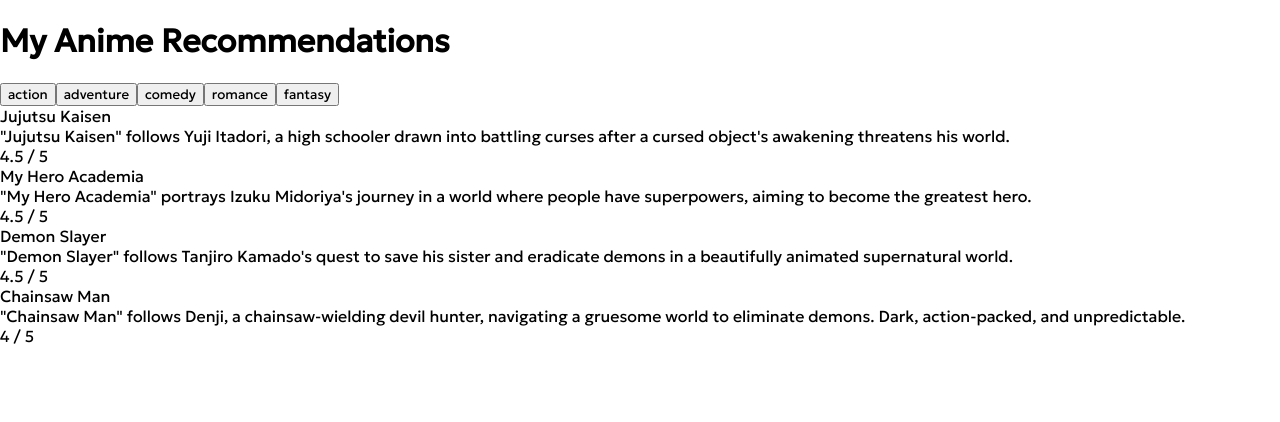
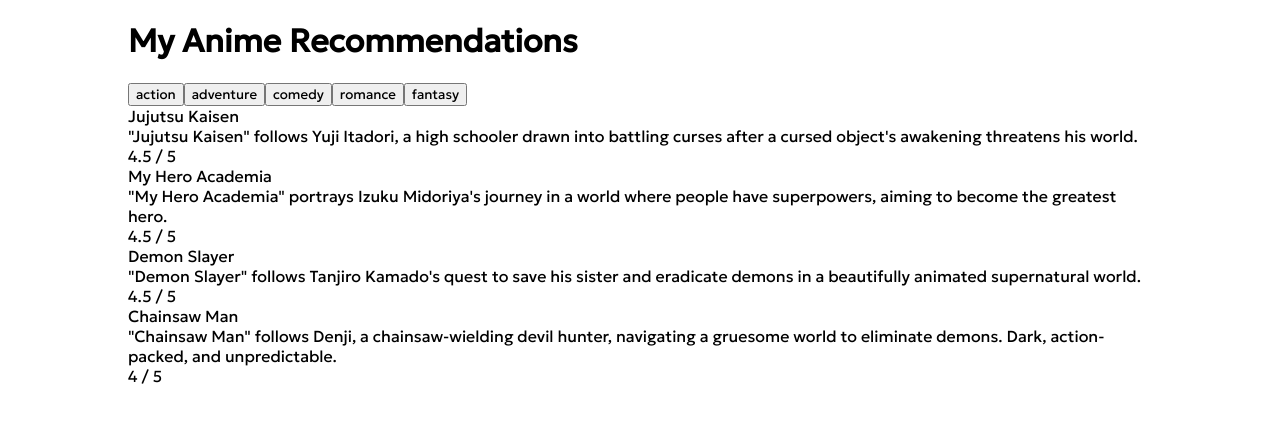
Before and after one commit to neerajsingh869/anime-recommendations, a React (Vite) app: page / in a window 1280 px wide. Shown: the top 422 px of the page. Built offline with nearby package versions, Linux system fonts and the light colour scheme.

Commit message:
style: add style on div with class name "app"

```diff
--- a/src/App.css
+++ b/src/App.css
@@ -6,3 +6,9 @@
   margin-left: 0;
   margin-right: 0;
 }
+
+/* App component */
+.app {
+  max-width: 80%;
+  margin: auto;
+}
--- a/src/App.jsx
+++ b/src/App.jsx
@@ -178,7 +178,7 @@
 
   return (
     <>
-      <div>
+      <div className="app">
         <Header />
         <Main
           animeGenreState={ animeGenre }
```
